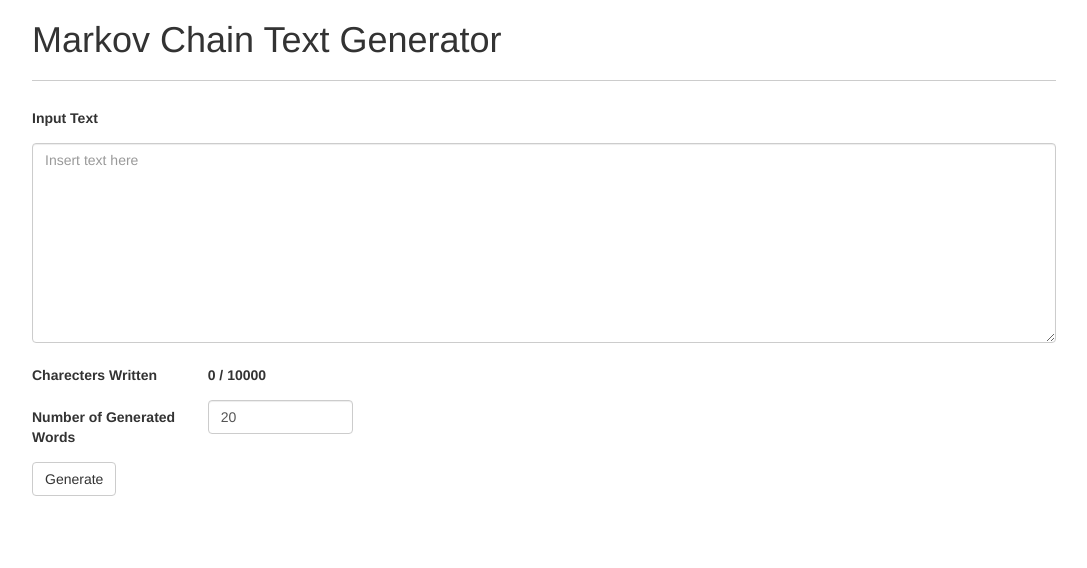
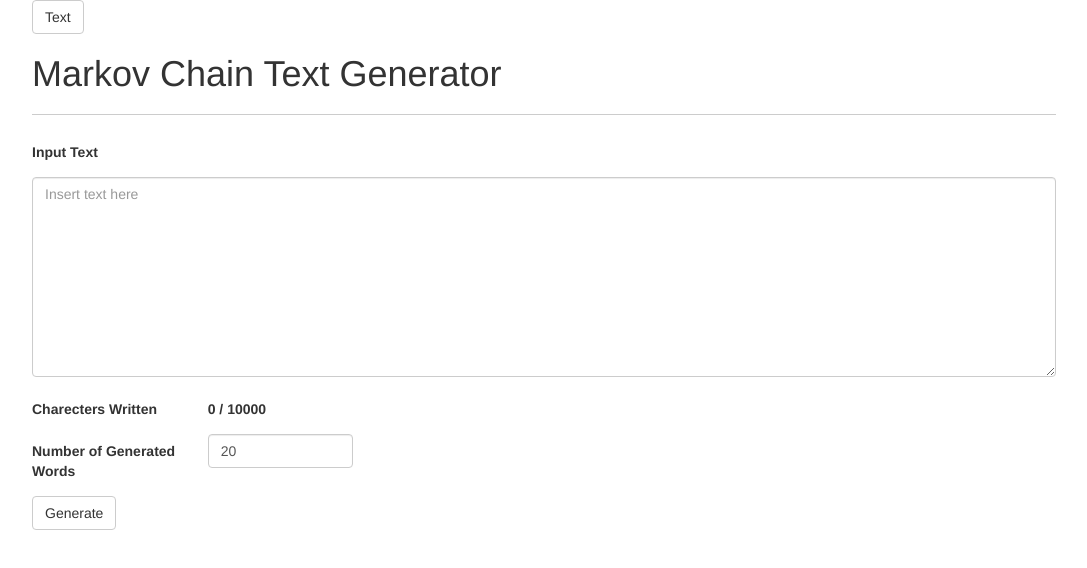
Before and after one commit to petermlm/MarkovWebApp, a React app: page / in a window 1280 px wide. Shown: the whole page, without its empty margins (96-1183 px from the left). Built offline with nearby package versions, Linux system fonts and the light colour scheme.

Commit message:
Adds switcher for different views

```diff
--- a/public/index.html
+++ b/public/index.html
@@ -6,7 +6,7 @@
     <link rel="stylesheet" href="https://maxcdn.bootstrapcdn.com/bootstrap/latest/css/bootstrap.min.css">
 </head>
 <body>
-    <div id="markov"></div>
+    <div id="root"></div>
     <script type="text/javascript" src="public/bundle.js"></script>
 </body>
 </html>
--- /dev/null
+++ b/public/reddit.js
@@ -0,0 +1,8 @@
+import React from "react";
+import ReactDOM from "react-dom";
+
+export default class Reddit extends React.Component {
+    render() {
+        return ( <h1>TODO</h1> );
+    }
+}
--- /dev/null
+++ b/public/root.js
@@ -0,0 +1,43 @@
+import React from "react";
+import ReactDOM from "react-dom";
+
+import Switcher from "./switcher";
+import Text from "./text";
+import Reddit from "./reddit";
+
+export default class Root extends React.Component {
+    constructor(props) {
+        super(props);
+
+        this.state = { label: "Text" };
+        this.handleSwitch = this.handleSwitch.bind(this);
+    }
+
+    handleSwitch() {
+        this.setState({ label:
+            (this.state.label == "Text") ? "Reddit" : "Text"
+        });
+    }
+
+    render() {
+        var disp_comp = undefined;
+
+        if(this.state.label == "Text") {
+            disp_comp = <Text />;
+        } else {
+            disp_comp = <Reddit />;
+        }
+
+        return (
+            <div>
+                <Switcher
+                    label={this.state.label}
+                    onSwitch={this.handleSwitch}
+                />
+                { disp_comp }
+            </div>
+        );
+    }
+}
+
+ReactDOM.render(<Root />, document.getElementById("root"));
--- a/public/style.css
+++ b/public/style.css
@@ -13,7 +13,7 @@ textarea {
     text-align: left !important;
 }
 
-#markov{
+#root {
     width: 1024px;
 }
 
--- /dev/null
+++ b/public/switcher.js
@@ -0,0 +1,20 @@
+import React from "react";
+import { Button } from 'react-bootstrap';
+
+export default class Switcher extends React.Component {
+    constructor(props) {
+        super(props);
+
+        this.handleClick = this.handleClick.bind(this);
+    }
+
+    handleClick() {
+        this.props.onSwitch();
+    }
+
+    render() {
+        return (
+            <Button onClick={this.handleClick}>{this.props.label}</Button>
+        );
+    }
+}
--- a/public/markov.js
+++ b/public/text.js
@@ -13,7 +13,7 @@ import {
     ListGroupItem
 } from 'react-bootstrap';
 
-export default class Markov extends React.Component {
+export default class Text extends React.Component {
     constructor(props) {
         super(props);
 
@@ -180,5 +180,3 @@ export default class Markov extends React.Component {
         localStorage.setItem("state", JSON.stringify(this.state));
     }
 }
-
-ReactDOM.render(<Markov />, document.getElementById("markov"));
--- a/webpack.config.js
+++ b/webpack.config.js
@@ -2,7 +2,7 @@ var path    = require("path");
 var webpack = require("webpack");
 
 module.exports = {
-    entry: "./public/markov.js",
+    entry: "./public/root.js",
     output: { path: __dirname, filename: "public/bundle.js" },
     module: {
         loaders: [
```
